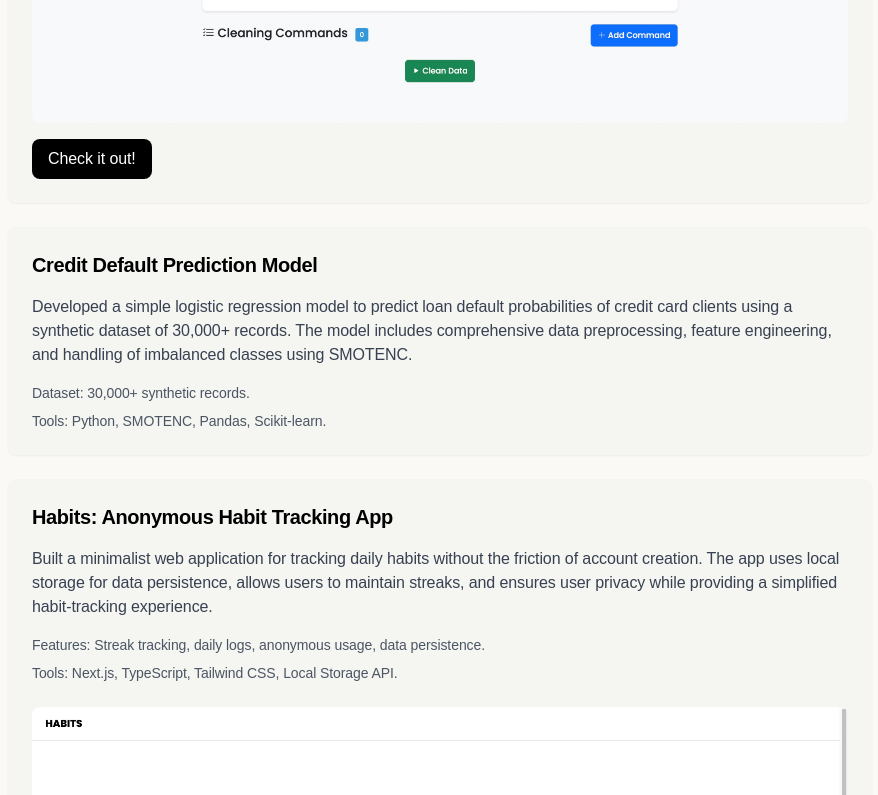
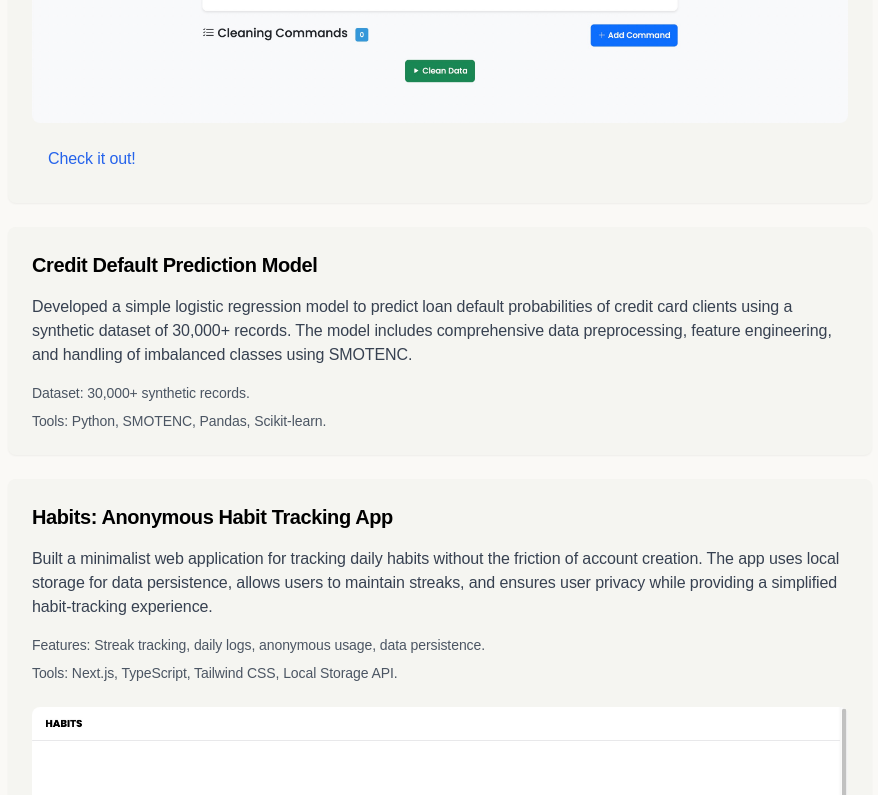
Before and after one commit to gyimadu/portfolio, a Next.js app: page / in a window 1280 px wide. Shown: the part 1520-2315 px from the top of the page, without its empty margins (200-1078 px from the left). Built offline with nearby package versions, Linux system fonts and the light colour scheme; a web font is replaced by a local one.

Commit message:
fixed second deployment erros

```diff
--- a/src/app/page.tsx
+++ b/src/app/page.tsx
@@ -125,7 +125,7 @@ export default function Home() {
         </section>
 
         <section className="mb-16">
-          <h2 className="font-bold text-xl sm:text-2xl lg:text-3xl text-black mb-8">Some Stuff I've Worked On</h2>
+          <h2 className="font-bold text-xl sm:text-2xl lg:text-3xl text-black mb-8">Some Stuff I&apos;ve Worked On</h2>
 
           <div className="grid gap-6">
             {projects.map((project, index) => (
@@ -139,7 +139,7 @@ export default function Home() {
 
         <section className="mb-16">
           <h2 className="font-bold text-xl sm:text-2xl lg:text-3xl text-black mb-8">Publications?</h2>
-          <p className='text-black text-base sm:text-lg lg:text-xl leading-relaxed mb-6'>Updates coming soon...</p>
+          <p className="text-black text-base sm:text-lg lg:text-xl leading-relaxed mb-6">Updates coming soon...</p>
         </section>
 
         <section ref={contactRef} className="mb-16">
--- a/src/components/ProjectCard.tsx
+++ b/src/components/ProjectCard.tsx
@@ -1,5 +1,4 @@
 'use client';
-import { useState } from 'react';
 import Link from 'next/link';
 import Image from 'next/image';
 
@@ -67,7 +66,7 @@ export default function ProjectCard({
           <Link
             href={link.url}
             target="_blank"
-            className="inline-block px-4 py-2 bg-black text-white rounded-lg hover:bg-gray-800 transition-colors"
+            className="inline-block px-4 py-2 text-blue-600 rounded-lg hover:bg-gray-800 transition-colors"
           >
             {link.text}
           </Link>
```
